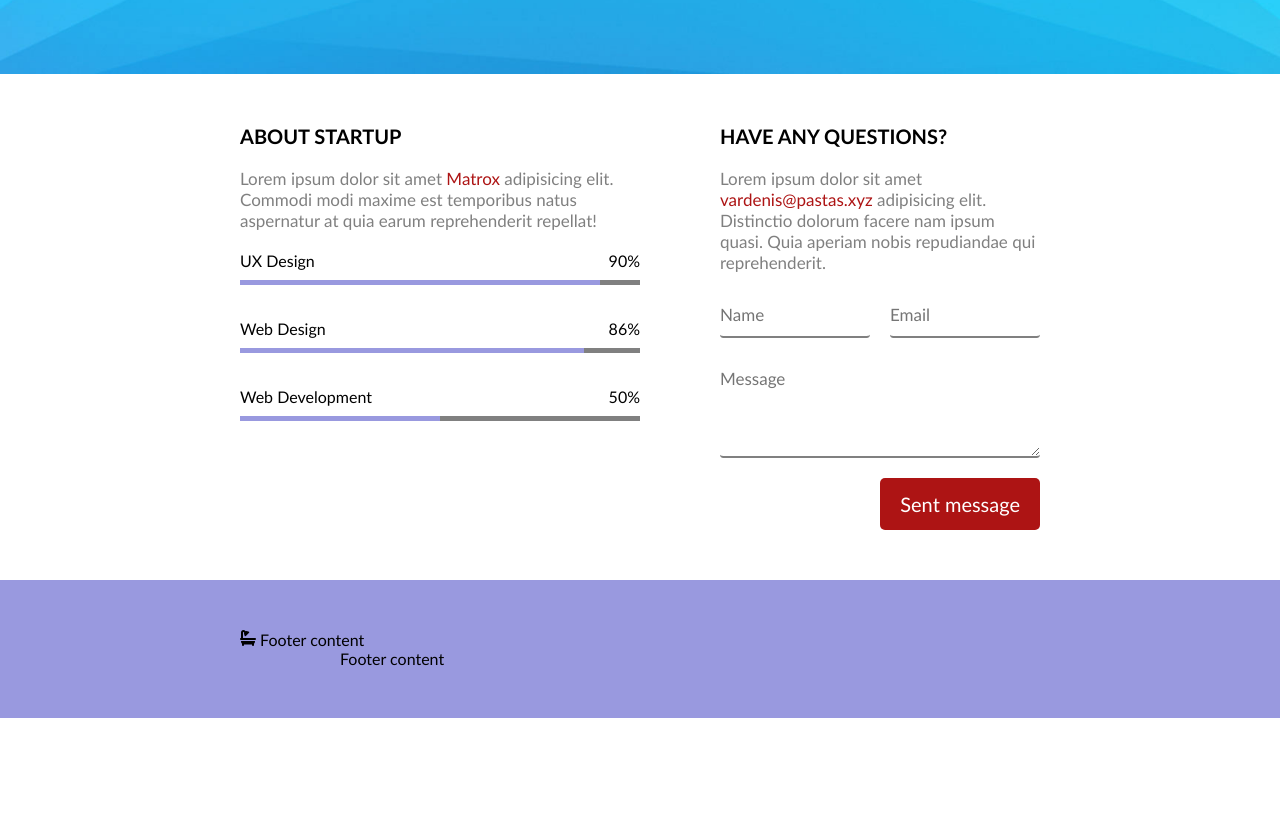
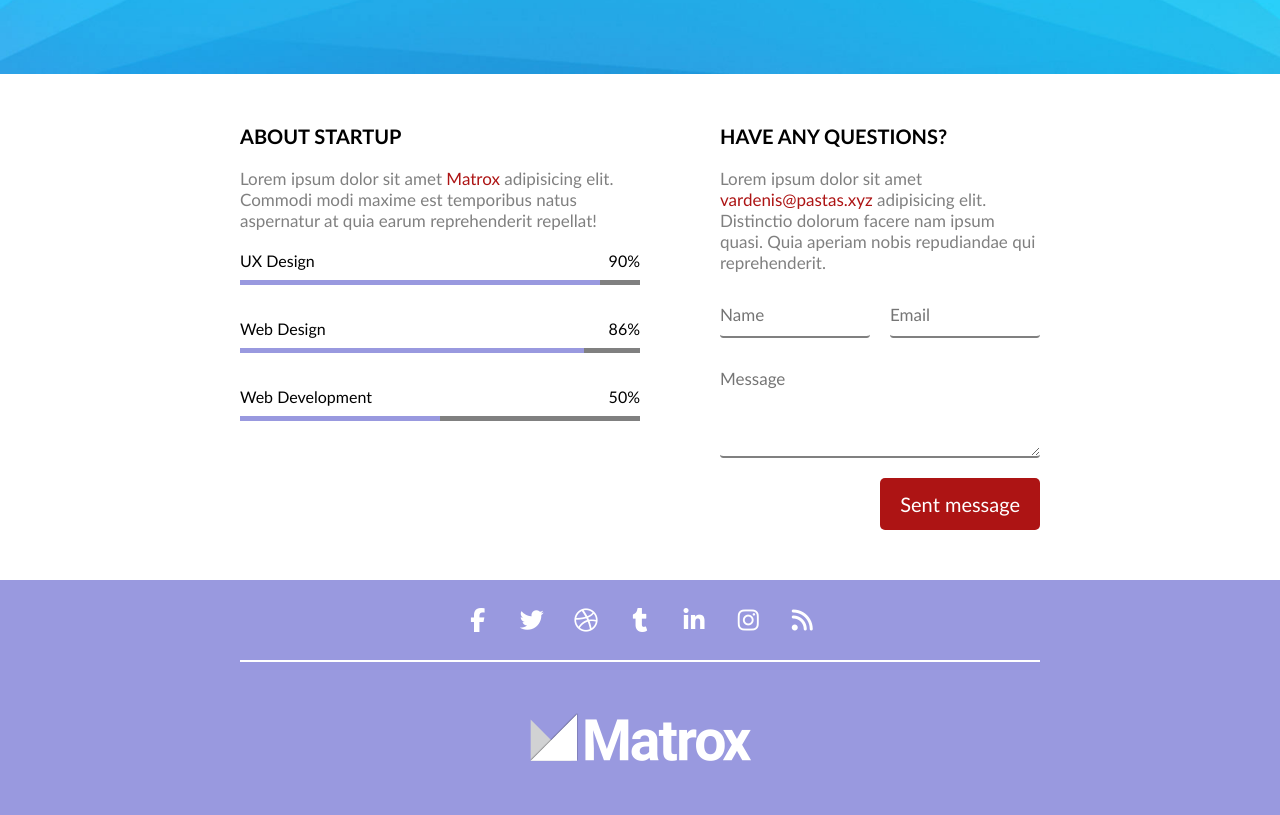
Before and after one commit to ErvinasEidukas/5-coming-soon-project, a website: page index.html in a window 1280 px wide. Shown: the part 726-1541 px from the top of the page. Before the commit the page ends 1444 px from the top, so only its background shows below. Drawn offline with Linux system fonts and the light colour scheme.

Commit message:
footer begining

```diff
--- a/css/pages/home.css
+++ b/css/pages/home.css
@@ -16,7 +16,7 @@
 /* custom style below this comment, for this page */
 
 /* HERO: start */
-.hero{
+.hero {
     padding-bottom: 30px;
     background-image: url(../../image/banner-1.jpg);
     min-height: 100vh;
@@ -25,98 +25,132 @@
     background-attachment: fixed;
 }
 
-.hero > .row-short{
+.hero > .row-short {
     text-align: center;
 }
 
-.logo{
+.logo {
     height: 50px;
     width: 100%;
     margin-bottom: 45px;
     object-fit: contain;
 }
 
-.main-title{
+.main-title {
     text-transform: uppercase;
     font-size: 40px;
     margin-bottom: 15px;
 }
 
-.main-description{
+.main-description {
     font-size: 18px;
     color: grey;
     margin-bottom: 30px;
 }
 
-.hero .clock{
+.hero .clock {
     margin-bottom: 30px;
 }
 
-.hero .form{
+.hero .form {
     width: 90%;
     margin: 0 5% 15px;
 }
 
-.hero .form > .input{
+.hero .form > .input {
     color: white;
     border-color: currentColor;
-    }
+}
 
-    .hero .form > .input::placeholder{
+.hero .form > .input::placeholder {
     color: currentColor;
-    }
+}
 
-.hero .mouse{
+.hero .mouse {
 }
 
 /* HERO: end */
 
 /* MAIN CONTENT: start  */
-.column > *{
+.column > * {
     margin-bottom: 20px;
 }
 
-.column > *:last-child{
+.column > *:last-child {
     margin-bottom: 0;
 }
 
-.content-title{
+.content-title {
     text-transform: uppercase;
     font-size: 20px;
     line-height: 1.2em;
 }
 
-.content-description{
+.content-description {
     font-size: 17px;
     color: grey;
 }
 
-.content-description > .link{
+.content-description > .link {
     text-decoration: none;
     color: var(--secondary-color);
 }
-.content-description > .link:hover{
+.content-description > .link:hover {
     text-decoration: underline;
 }
 
-.progres-bar{
+.progres-bar {
 }
 
-main .form > button{
+main .form > button {
     float: right;
 }
 
-@media(min-width: 900px){
-    main .form > input.input{
-    width: calc((100% - 20px)/2);
+@media (min-width: 900px) {
+    main .form > input.input {
+        width: calc((100% - 20px) / 2);
     }
 
-    main .form > input.input:last-of-type{
-    float: right;
+    main .form > input.input:last-of-type {
+        float: right;
     }
 }
 
 /* MAIN CONTENT: end  */
 
 /* FOOTER: start */
+footer.container {
+    padding-top: 0;
+}
+
+.socials {
+    padding: 15px 0;
+    text-align: center;
+    border-bottom: 2px solid white;
+}
+
+.socials > .fa {
+    width: 50px;
+    height: 50px;
+    line-height: 50px;
+    color: white;
+    font-size: 24px;
+    text-decoration: none;
+    border-radius: 50%;
+    transition: all 0.5s;
+}
+
+.socials > .fa:hover {
+    background-color: white;
+    color: var(--primary-color);
+}
+
+footer .logo {
+    width: 100%;
+    max-height: 50px;
+    margin: 50px 0;
+    object-fit: contain;
+    object-position: top;
+}
+
 /* FOOTER: end */
--- a/index.html
+++ b/index.html
@@ -109,13 +109,18 @@
     </main>
     <!-- 3 -->
     <footer class="container bg-primary">
-        <div class="row">
-            <i class="fa fa-bath" aria-hidden="true"></i>
-            Footer content
+        <div class="row socials">
+            <a href="https://example.com" target="_blank" class="fa fa-facebook"></a>
+            <a href="https://example.com" target="_blank" class="fa fa-twitter"></a>
+            <a href="https://example.com" target="_blank" class="fa fa-dribbble"></a>
+            <a href="https://example.com" target="_blank" class="fa fa-tumblr"></a>
+            <a href="https://example.com" target="_blank" class="fa fa-linkedin"></a>
+            <a href="https://example.com" target="_blank" class="fa fa-instagram"></a>
+            <a href="https://example.com" target="_blank" class="fa fa-rss"></a>
         </div>
 
         <div class="row-short">
-            Footer content
+            <img src="./image/logo-white.png" alt="logo" class="logo">
         </div>
     </footer>
 </body>
```
